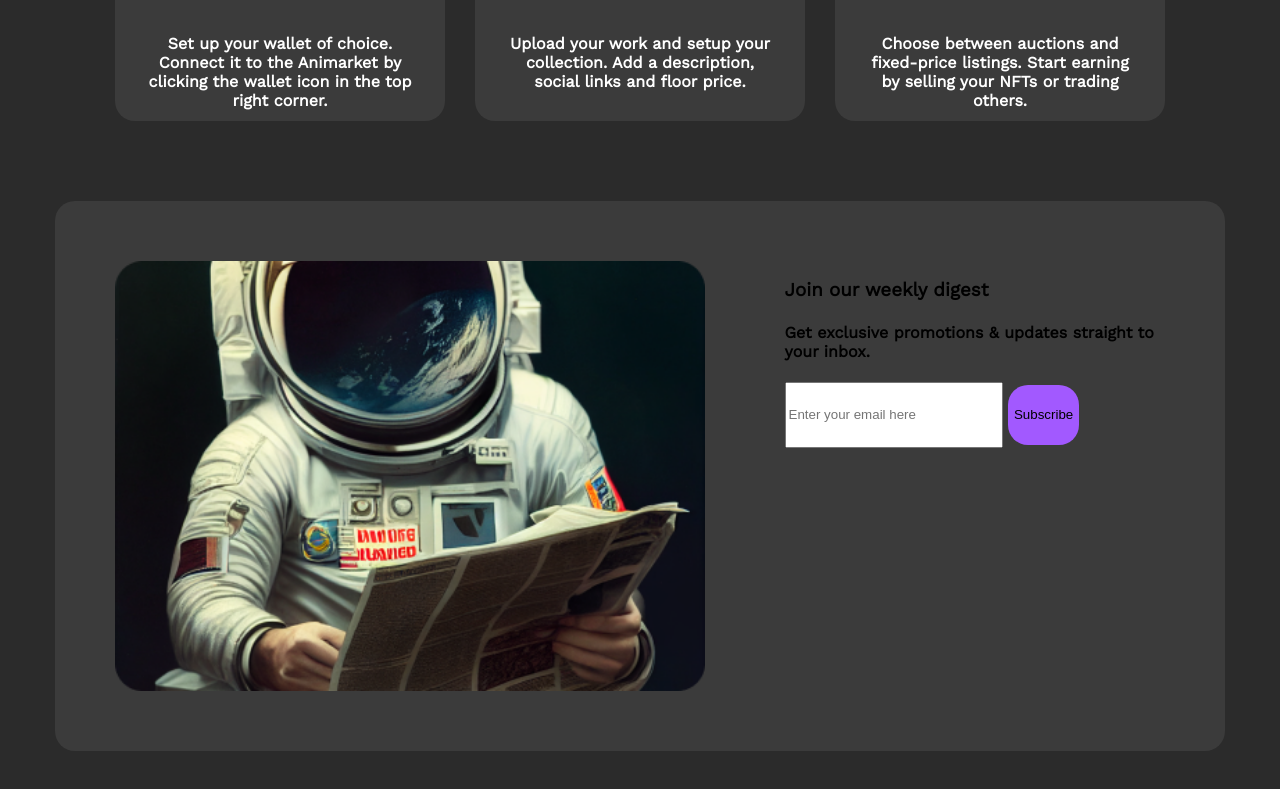
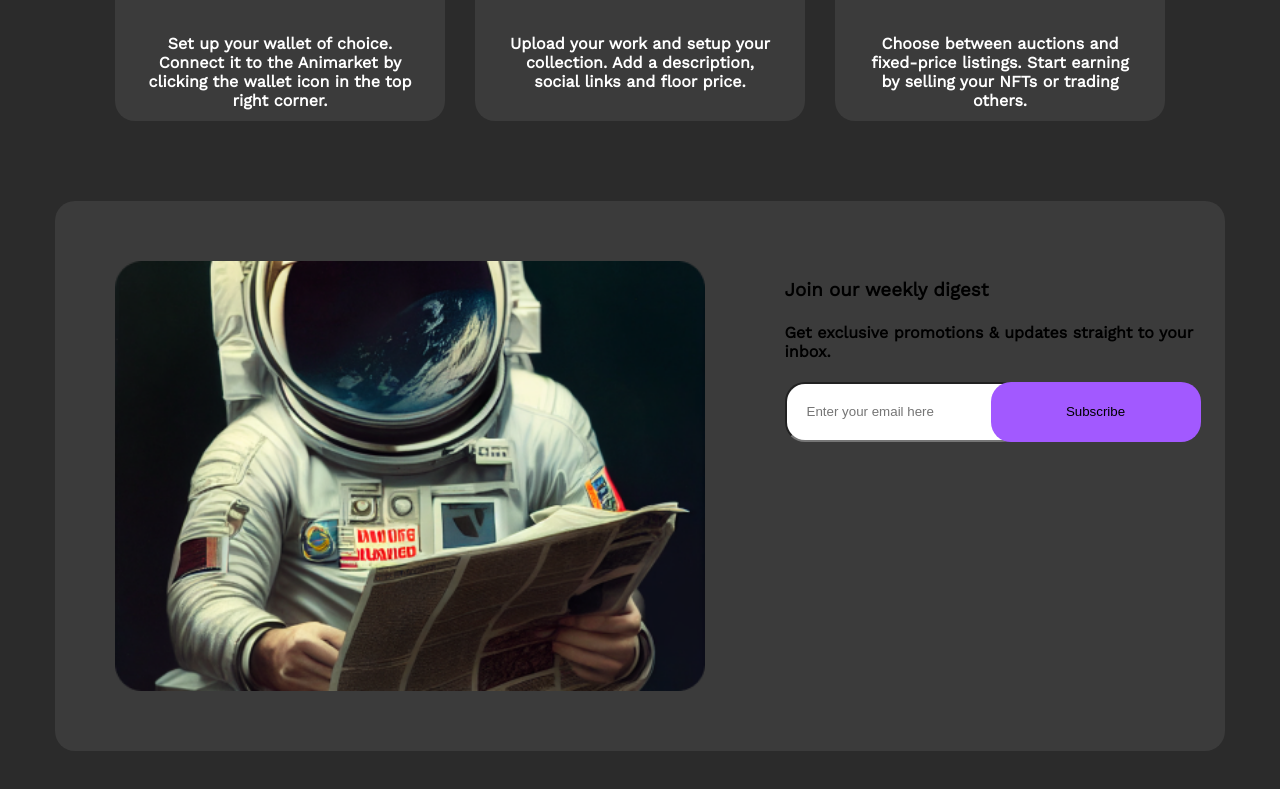
Before and after one commit to SergeyShcerbakov/NFT-market, a website: page src/index.html in a window 1280 px wide. Shown: the part 5191-5980 px from the top of the page. Drawn offline with nearby package versions, Linux system fonts and the light colour scheme; files that its build step writes are made by us from their sources; files whose address does not match are found by name.

Commit message:
add styles join

```diff
--- a/src/scss/_btn.scss
+++ b/src/scss/_btn.scss
@@ -69,4 +69,5 @@
 .btn-join {
   width: 210px;
   height: 60px;
+  margin-left: -30px;
 }
--- a/src/scss/_join.scss
+++ b/src/scss/_join.scss
@@ -13,10 +13,18 @@
     &-pic {
         margin-right: 80px;
     }
+
+    &-btn-wrapp {
+        display: flex;
+
+    }
 }
 
 .inputEmail {
     width: 210px;
-    height: 60px;
+    height: 58px;
     outline: 0;
+    border: none;
+    border-radius: 20px;
+    padding-left: 20px;
 }
```
Also changed, not shown: dist/css/style.css, src/css/style.css.
